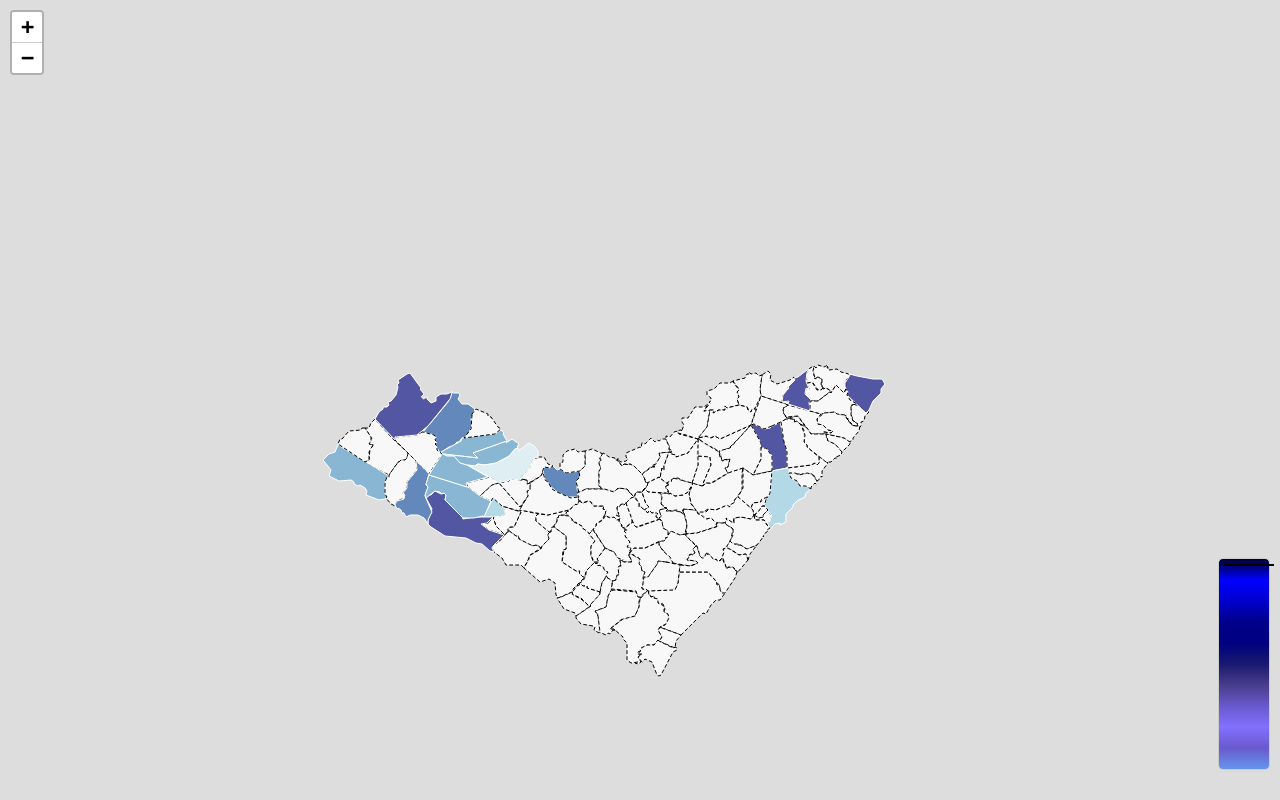
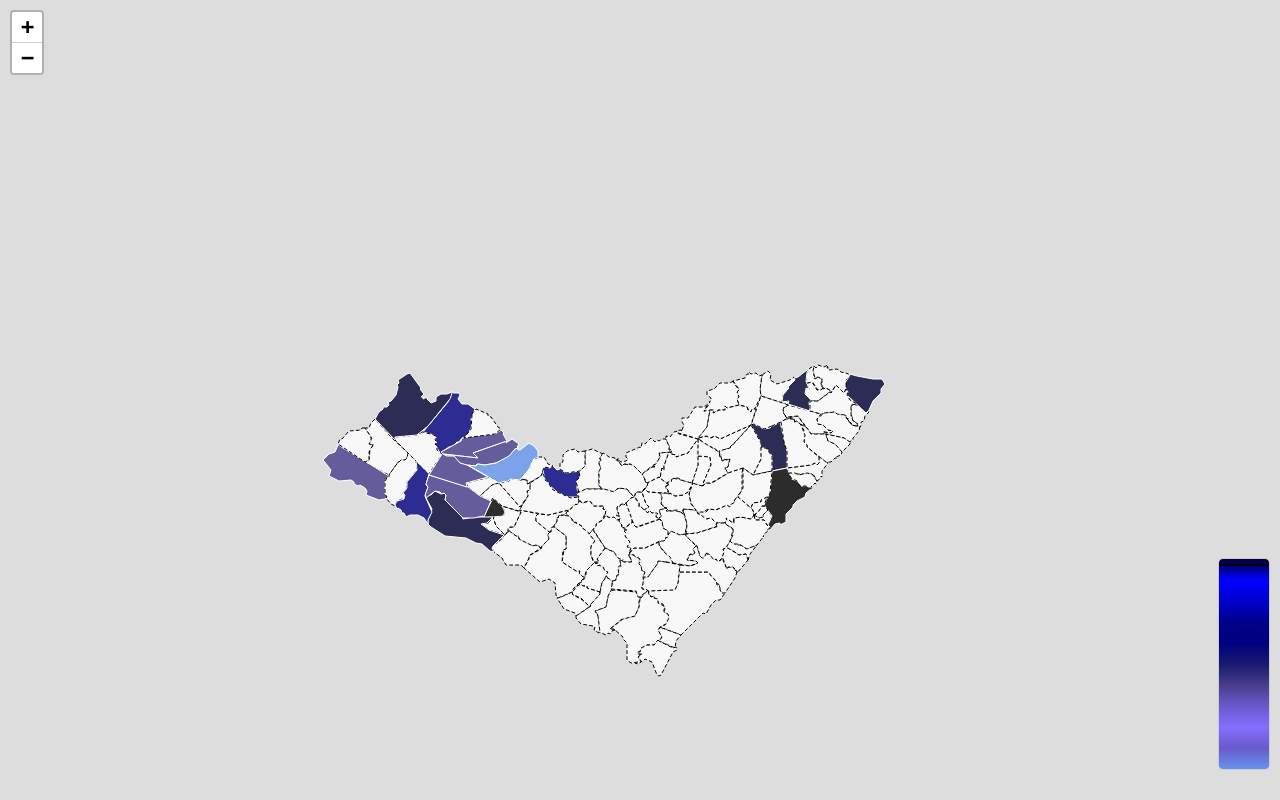
Before and after one commit to SunTzuBR/mapaa, a plain HTML site: page index.html in a window 1280 px wide. Drawn offline with nearby package versions, Linux system fonts and the light colour scheme.

Commit message:
Update index.html

```diff
--- a/index.html
+++ b/index.html
@@ -31,7 +31,7 @@
 
     .pointer {
       position: absolute;
-      left: 5px;
+      left: 0px;
       width: 50px;
       height: 2px;
       background: black;
@@ -71,15 +71,15 @@ function style(feature) {
     color = 'black';
     dashArray = '3';
   } else if (atendimentos < 20) {
-    fillColor = '#e0f3f8'; // Ajuste as cores conforme necessário
+    fillColor = '#6495ED'; // Ajuste as cores conforme necessário
   } else if (atendimentos < 40) {
-    fillColor = '#abd9e9';
+    fillColor = '##6A5ACD';
   } else if (atendimentos < 60) {
-    fillColor = '#74add1';
+    fillColor = '#483D8B';
   } else if (atendimentos < 80) {
-    fillColor = '#4575b4';
+    fillColor = '#000080';
   } else {
-    fillColor = '#313695';
+    fillColor = '#000033';
   }
 
   return {
```
